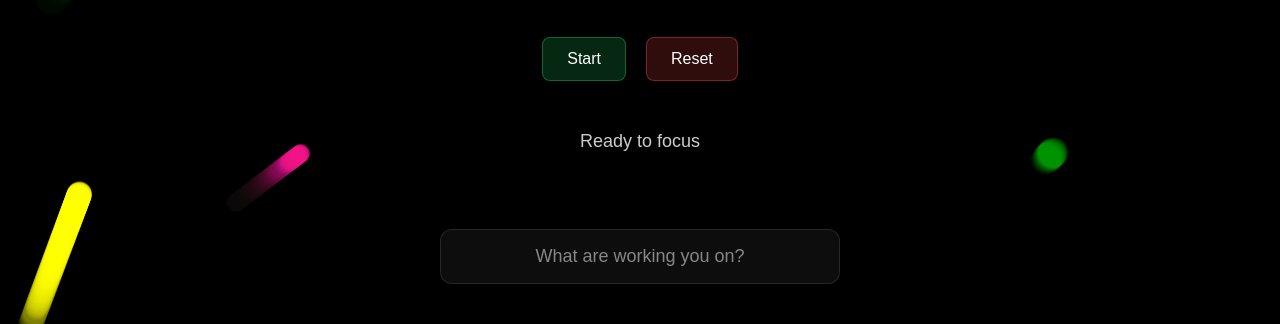
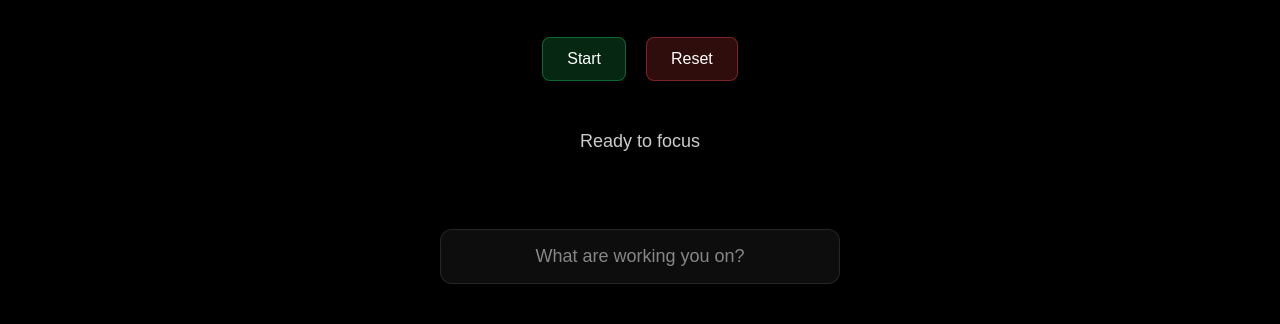
Before and after one commit to AishwaryaHB/dynamic-pomodoro, a plain HTML site: page index.html in a window 1280 px wide. Shown: the part 476-800 px from the top of the page. Drawn offline with Linux system fonts and the light colour scheme.

Commit message:
Update index.html

```diff
--- a/index.html
+++ b/index.html
@@ -305,7 +305,7 @@
                     energy: 0.4 + seededRandom() * 0.6
                 };
 
-                const numParticles = Math.floor(this.pattern.density * 10);
+                const numParticles = Math.floor(this.pattern.density * 1);
                 this.particles = [];
 
                 for (let i = 0; i < numParticles; i++) {
```
